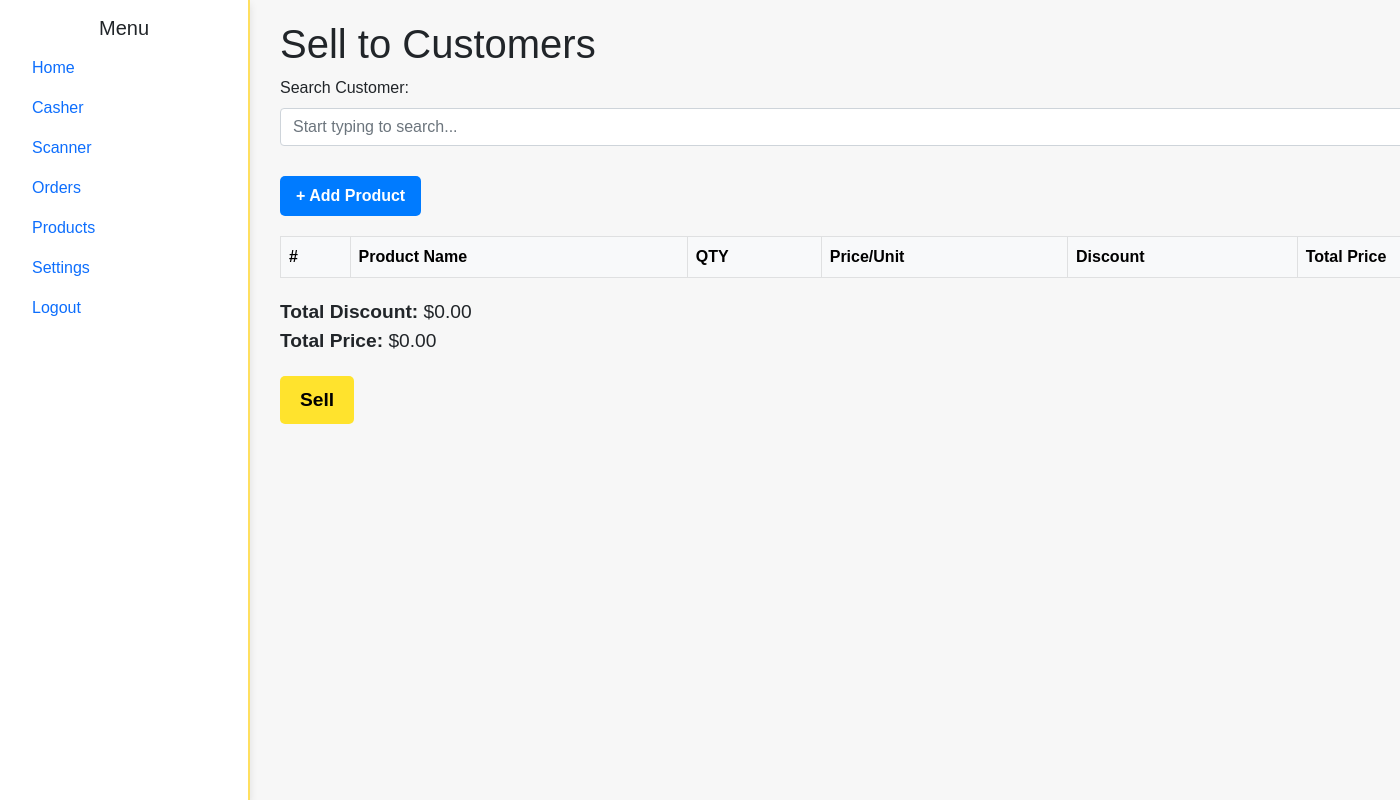
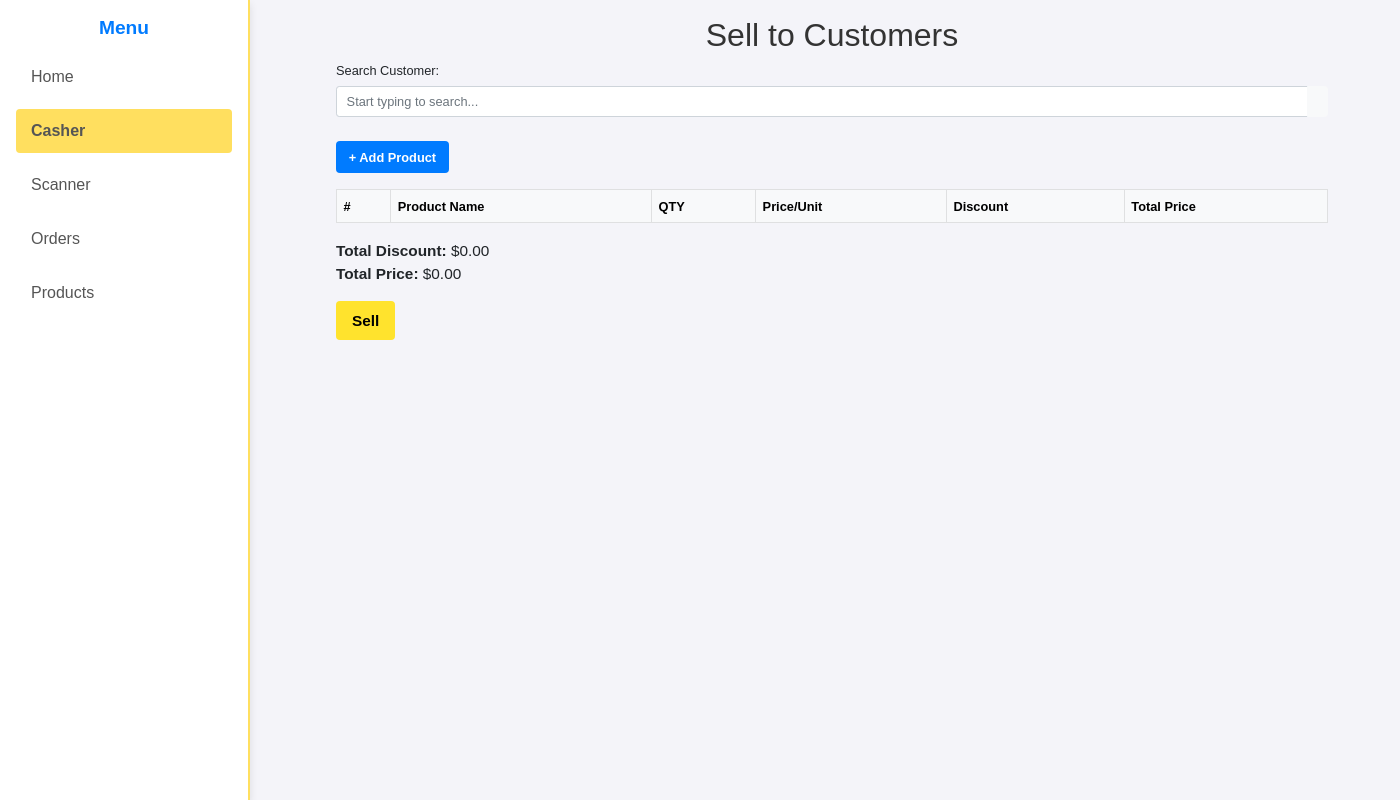
Before and after one commit to Kareem-124/PalSika-Barcode-Scanner, a Django app: page /sop_page/ in a window 1400 px wide; the page is wider, and only the part inside the window is pictured. Run offline with Django 4.2, Linux system fonts and the light colour scheme; data that the repository does not hold is empty.

Commit message:
Front-end update: for the side menu

```diff
--- a/scanapp/templates/sop_page.html
+++ b/scanapp/templates/sop_page.html
@@ -8,6 +8,7 @@
     <meta charset="UTF-8">
     <meta name="viewport" content="width=device-width, initial-scale=1.0">
     <title>Sell to Customers</title>
+    <link rel="stylesheet" href="{% static 'css/orders_page.css' %}">
     <link href="https://cdn.jsdelivr.net/npm/bootstrap@5.0.2/dist/css/bootstrap.min.css" rel="stylesheet" integrity="sha384-EVSTQN3/azprG1Anm3QDgpJLIm9Nao0Yz1ztcQTwFspd3yD65VohhpuuCOmLASjC" crossorigin="anonymous">
 
     <style>
@@ -121,13 +122,12 @@
     <div id="sidebar" class="side-menu p-3">
         <h5 class="menu-header text-center">Menu</h5>
         <ul class="nav flex-column">
-            <li class="nav-item"><a href="/orders_dashboard_page" class="nav-link active">Home</a></li>
+            <li class="nav-item"><a href="/orders_dashboard_page" class="nav-link">Home</a></li>
             <li class="nav-item"><a href="/sop_page" class="nav-link active">Casher</a></li>
             <li class="nav-item"><a href="/" class="nav-link">Scanner</a></li>
             <li class="nav-item"><a href="/orders_page" class="nav-link">Orders</a></li>
             <li class="nav-item"><a href="/search_for_product_page" class="nav-link">Products</a></li>
-            <li class="nav-item"><a href="#" class="nav-link">Settings</a></li>
-            <li class="nav-item"><a href="#" class="nav-link">Logout</a></li>
+
         </ul>
     </div>
 
```
Also changed, not shown: scanapp/templates/orders_dashboard.html (+3 -4 lines), scanapp/templates/orders_page.html (+4 -4 lines).
